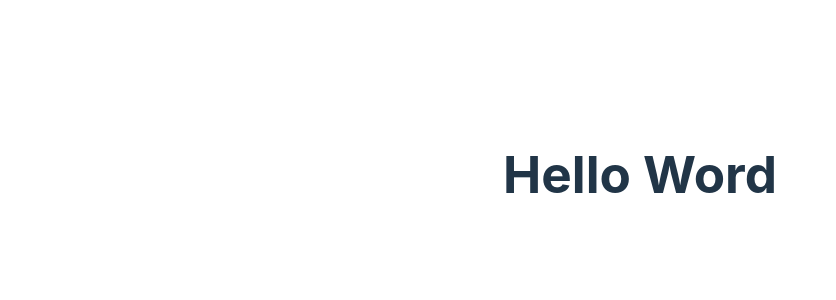
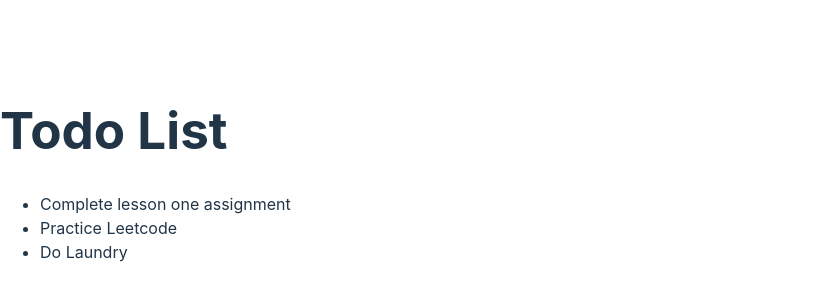
Before and after one commit to jennycodingnow/react-todo, a React (Vite) app: page / in a window 1280 px wide. Shown: the part 226-526 px from the top of the page, without its empty margins (0-836 px from the left). Built offline with nearby package versions, Linux system fonts and the light colour scheme.

Commit message:
add a todo list

```diff
--- a/src/App.jsx
+++ b/src/App.jsx
@@ -1,17 +1,24 @@
-import { useState } from 'react'
-import reactLogo from './assets/react.svg'
-import './App.css'
+import React from 'react';
+
+const todoList = [
+  {id:1, title: "Complete lesson one assignment"},
+  {id:2, title: "Practice Leetcode"},
+  {id:3, title: "Do Laundry"},
+];
 
 function App() {
-
   return (
     <>
       <div>
       <h1>
-        Hello Word
+        Todo List
       </h1>
+      <ul>
+        {todoList.map(todo => (
+          <li key={todo.id}>{todo.title}</li>
+        ))}
+      </ul>
       </div>
-
     </>
   )
 }
```
